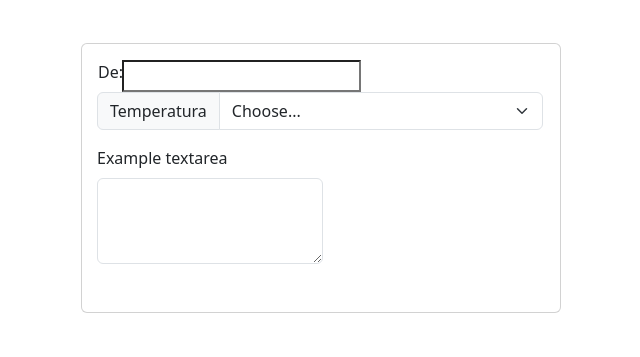
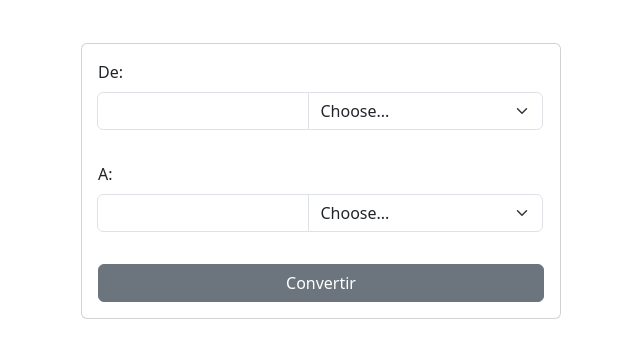
Before and after one commit to XimenaLargo96/logica-progrmacion-2, a plain HTML site: page index.html in a window 1280 px wide. Shown: the part 53-410 px from the top of the page, without its empty margins (319-959 px from the left). Drawn offline with nearby package versions, Linux system fonts and the light colour scheme.

Commit message:
Add second input

```diff
--- a/index.html
+++ b/index.html
@@ -14,9 +14,8 @@
         <div class="card p-3" style="width: 30rem;">
           <div class="input-group mb-3">
             <label class="form-label" for="temperatura">De: </label>
-                <input type="number" name="temp1" id="temp1">
               <div class="input-group mb-3">
-                    <label class="input-group-text" for="inputGroupSelect01">Temperatura</label>
+                  <input type="number" class="form-control" name="temp1" id="temp1">
                   <select class="form-select" id="inputGroupSelect01">
                     <option selected="">Choose...</option>
                     <option value="1">Celsius °C</option>
@@ -24,12 +23,23 @@
                     <option value="3">Kelvin °K</option>
                   </select>
               </div>
-            <div class="mb-3">
-                <label for="exampleFormControlTextarea1" class="form-label">Example textarea</label>
-                <textarea class="form-control" id="exampleFormControlTextarea1" rows="3"></textarea>
           </div>
+          <div class="input-group mb-3">
+            <label class="form-label" for="temperatura">A: </label>
+              <div class="input-group mb-3">
+                  <input type="number" class="form-control" name="temp1" id="temp2">
+                  <select class="form-select" id="inputGroupSelect02">
+                    <option selected="">Choose...</option>
+                    <option value="1">Celsius °C</option>
+                    <option value="2">Fahrenheit °F</option>
+                    <option value="3">Kelvin °K</option>
+                  </select>
+              </div>
+          </div>
+          <button type="submit" class="btn btn-secondary" id="btn-convertir">Convertir</button>
         </div>
       </div>
     </main>
+    <script src="script.js"></script>
 </body>
 </html>
```
Lines whose indentation alone changed are shown as unchanged.
